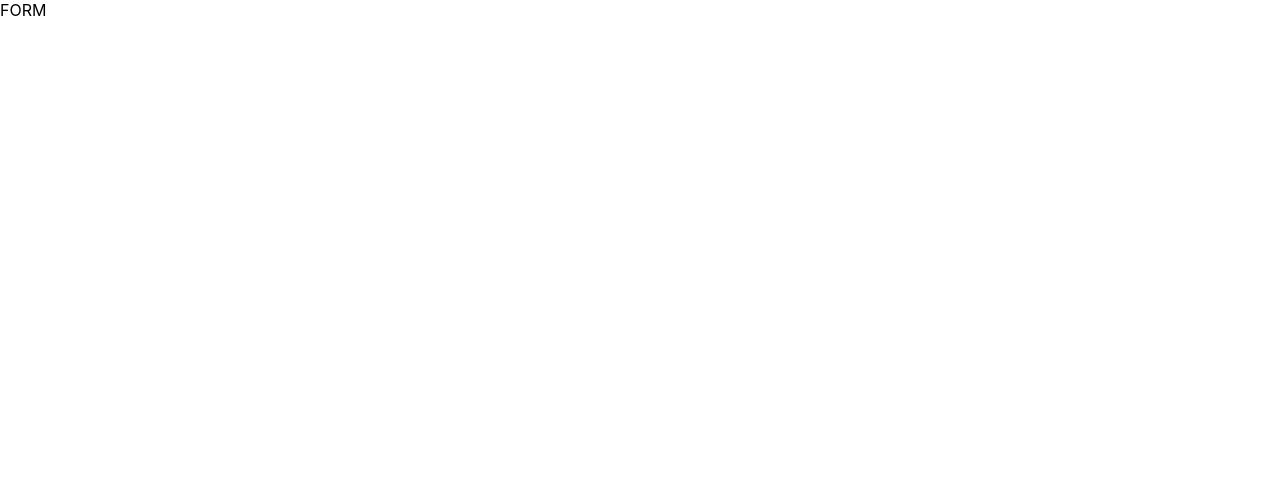
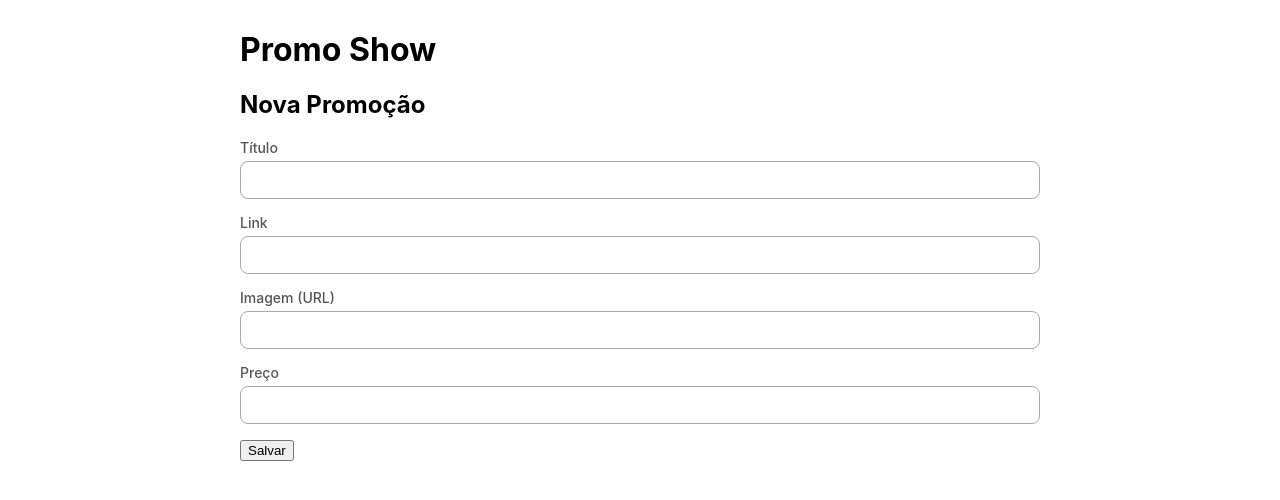
Before and after one commit to JonatasCarvalhoSousa/Form-em-react, a React (Create React App) app: page /create in a window 1280 px wide. Shown: the top 500 px of the page. Built offline with nearby package versions, Linux system fonts and the light colour scheme.

Commit message:
Implementação de novas promoções

```diff
--- /dev/null
+++ b/src/components/Promotion/Form/Form.css
@@ -0,0 +1,22 @@
+.promotion-form__group {
+    display: flex;
+    flex-direction: column;
+    margin-bottom: 15px;
+  }
+
+
+  .promotion-form__group label {
+    margin-bottom: 5px;
+    font-size: 14px;
+    font-weight: 500;
+    color: #555555;
+  }
+
+
+  .promotion-form__group input {
+    border: 1px solid #AAAAAA;
+    border-radius: 8px;
+    background-color: #fff;
+    height: 36px;
+    padding: 0 10px;
+  }
--- /dev/null
+++ b/src/components/Promotion/Form/Form.js
@@ -0,0 +1,62 @@
+import React, { useState } from 'react';
+import { useHistory } from 'react-router-dom';
+import axios from 'axios';
+import './Form.css';
+
+const initialValue = {
+    title: '',
+    url: '',
+    imageUrl: '',
+    price: 0,
+}
+
+const PromotionForm = () => {
+    const [values, setValues] = useState(initialValue);
+    const history = useHistory();
+
+    function onChange(ev){
+        const { name, value } = ev.target;
+
+        setValues({ ...values, [name]: value });
+    }
+
+    function onSubmit(ev) {
+        ev.preventDefault();
+
+        axios.post('http://localhost:5000/promotions',values)
+        .then((response) => {
+            history.push('/');
+        })
+    }
+
+    return(
+        <div>
+            <h1>Promo Show</h1>
+            <h2>Nova Promoção</h2>
+
+            <form onSubmit={onSubmit}>
+                <div className="promotion-form__group">
+                    <label htmlFor="title">Título </label>
+                    <input id="title" name="title" type="text" onChange={onChange}/>
+                </div>
+                <div className="promotion-form__group">
+                    <label htmlFor="url">Link </label>
+                    <input id="url" name="url" type="text" onChange={onChange}/>
+                </div>
+                <div className="promotion-form__group">
+                    <label htmlFor="imageUrl">Imagem (URL) </label>
+                    <input id="imageUrl" name="imageUrl" type="text" onChange={onChange}/>
+                </div>
+                <div className="promotion-form__group">
+                    <label htmlFor="price">Preço </label>
+                    <input id="price" name="price" type="number" onChange={onChange}/>
+                </div>
+                <div>
+                    <button type="submit">Salvar</button>
+                </div>
+            </form>
+        </div>
+    )
+};
+
+export default PromotionForm;
--- a/src/components/Promotion/Search/Search.js
+++ b/src/components/Promotion/Search/Search.js
@@ -14,7 +14,7 @@
       if(search){
         params.title_like = search;
       }
-      axios.get('http://localhost:5000/promotions?_embed=comments', { params })
+      axios.get('http://localhost:5000/promotions?_embed=comments&_order=desc&_sort=id', { params })
         .then((response) => {
           setPromotion(response.data);
         });
--- a/src/pages/Promotion/Form/Form.js
+++ b/src/pages/Promotion/Form/Form.js
@@ -1,14 +1,15 @@
 import React from 'react';
 import { useParams } from 'react-router-dom';
+import PromotionForm from 'components/Promotion/Form/Form';
+import UIContainer from 'components/UI/Container/Container';
 
 const PagesPromotionForm = () => {
   const { id } = useParams();
 
   return (
-    <div>
-      FORM
-      {id && <div>id: {id}</div>}
-    </div>
+    <UIContainer>
+     <PromotionForm/>
+     </UIContainer>
   );
 }
 
```
